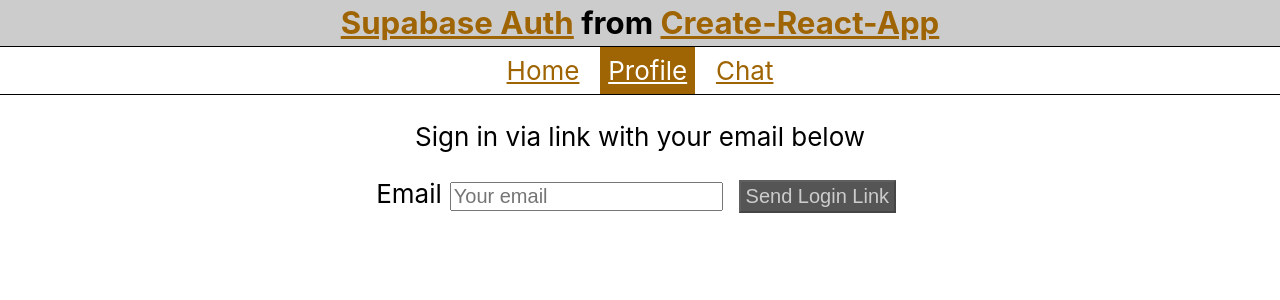
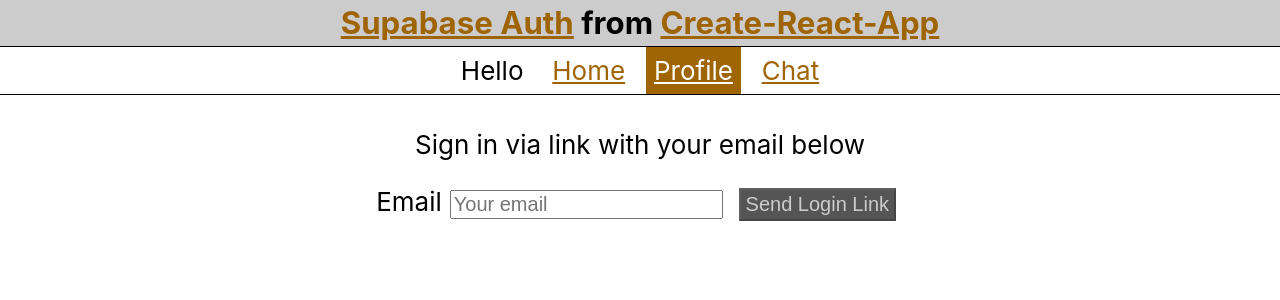
Before and after one commit to neolefty/multiplayer-compare, a React (Create React App) app in the folder supa-chat-cra/: page /profile in a window 1280 px wide. Shown: the top 300 px of the page. Built offline with nearby package versions, Linux system fonts and the light colour scheme; no server answers.

Commit message:
much less buggy, thanks to e.preventDefault()

```diff
--- a/supa-chat-cra/src/SupabaseProvider.tsx
+++ b/supa-chat-cra/src/SupabaseProvider.tsx
@@ -76,6 +76,9 @@
                 chatLogDispatch(payload.payload)
             })
             channelRef.current = channel
+            // Cleanup is being triggered by second render of React Dev Mode, when subscription
+            // hasn't finished initializing, and then re-subscription is not succeeding.
+            // Maybe wait until subscription is active — that is, (status: "SUBSCRIBED") is received.
             // return () => {
             //     if (channelRef.current === channel) channelRef.current = undefined
             //     channel.unsubscribe().then((value) => console.log("Unsubscribed", { value }))
--- a/supa-chat-cra/src/chat/ChatSend.tsx
+++ b/supa-chat-cra/src/chat/ChatSend.tsx
@@ -1,4 +1,4 @@
-import { useCallback, useState } from "react"
+import { SyntheticEvent, useCallback, useRef, useState } from "react"
 import { useSupabase } from "../SupabaseProvider"
 import { CHAT_EVENT } from "./ChatLog"
 
@@ -6,7 +6,11 @@
     const { chat } = useSupabase()
     const [sending, setSending] = useState(false)
     const [text, setText] = useState("")
-    const handleSend = useCallback(async () => {
+    const inputRef = useRef<HTMLInputElement>(null)
+
+    const handleSend = useCallback(
+        async (e: SyntheticEvent) => {
+            e.preventDefault()
             if (text) {
                 setSending(true)
                 try {
@@ -18,13 +22,19 @@
                 } finally {
                     setSending(false)
                     setText("")
+                    setTimeout(() => {
+                        if (inputRef.current) inputRef.current.focus()
+                    }, 0)
                 }
             }
-    }, [chat, text])
+        },
+        [chat, text]
+    )
+
     return (
         <form onSubmit={handleSend}>
             <label htmlFor="chat">Send a message</label>
-            <input id="chat" disabled={sending} value={text} onChange={(e) => setText(e.target.value)} />
+            <input ref={inputRef} id="chat" disabled={sending} value={text} onChange={(e) => setText(e.target.value)} />
             <button aria-live="polite">Chat</button>
         </form>
     )
--- a/supa-chat-cra/src/nav/ChatPage.tsx
+++ b/supa-chat-cra/src/nav/ChatPage.tsx
@@ -6,8 +6,8 @@
 export default function ChatPage() {
     return (
         <PageFrame>
+            <ChatSend />
             <ChatLog />
-            <ChatSend />
         </PageFrame>
     )
 }
--- a/supa-chat-cra/src/nav/Nav.module.css
+++ b/supa-chat-cra/src/nav/Nav.module.css
@@ -7,11 +7,11 @@
     justify-content: center;
 }
 
-.navLink {
+.navItem {
     padding: 1vmin;
 }
 
-.navLink:hover {
+.navItem:hover {
     color: var(--fg);
 }
 
--- a/supa-chat-cra/src/nav/Nav.tsx
+++ b/supa-chat-cra/src/nav/Nav.tsx
@@ -1,17 +1,20 @@
 import clsx from "clsx"
 import { PropsWithChildren } from "react"
 import { NavLink } from "react-router-dom"
+import { useSupabase } from "../SupabaseProvider"
 import styles from "./Nav.module.css"
 
 const StyledLink = ({ children, to }: PropsWithChildren<{ to: string }>) => (
-    <NavLink to={to} className={({ isActive, isPending }) => clsx(styles.navLink, isActive && styles.active)}>
+    <NavLink to={to} className={({ isActive, isPending }) => clsx(styles.navItem, isActive && styles.active)}>
         {children}
     </NavLink>
 )
 
 export default function Nav() {
+    const { session } = useSupabase()
     return (
         <div className={styles.container}>
+            <span className={styles.navItem}>Hello {session?.user.email}</span>
             <StyledLink to="/">Home</StyledLink>
             <StyledLink to="/profile">Profile</StyledLink>
             <StyledLink to="/chat">Chat</StyledLink>
--- /dev/null
+++ b/supa-chat-cra/src/util/PageFrame.module.css
@@ -0,0 +1,3 @@
+.pageBody {
+    margin: 1vh 0;
+}
--- a/supa-chat-cra/src/util/PageFrame.tsx
+++ b/supa-chat-cra/src/util/PageFrame.tsx
@@ -1,5 +1,6 @@
 import React, { PropsWithChildren } from "react"
 import Nav from "../nav/Nav"
+import styles from "./PageFrame.module.css"
 
 export const PageFrame = ({ children }: PropsWithChildren) => (
     <>
@@ -8,6 +9,6 @@
             <a href="https://create-react-app.dev/">Create-React-App</a>
         </h1>
         <Nav />
-        {children}
+        <div className={styles.pageBody}>{children}</div>
     </>
 )
```
Lines whose indentation alone changed are shown as unchanged.
